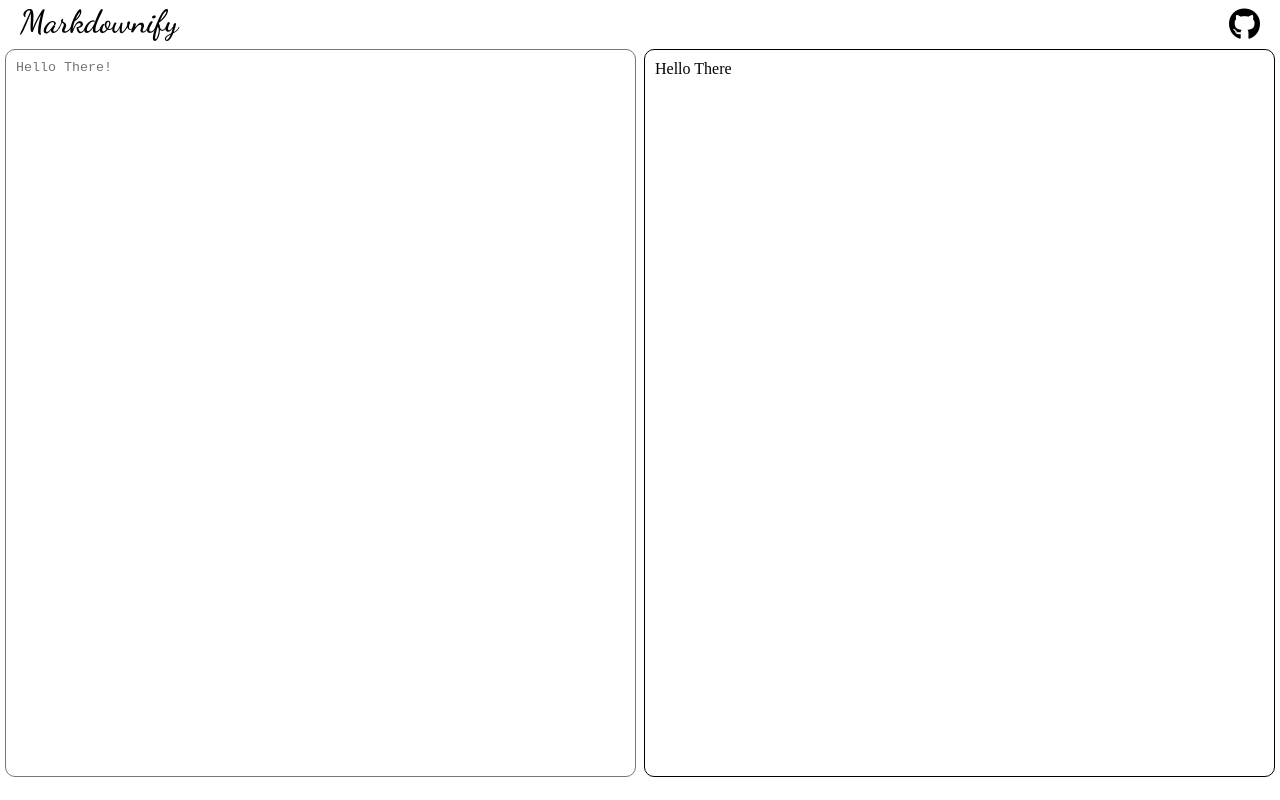
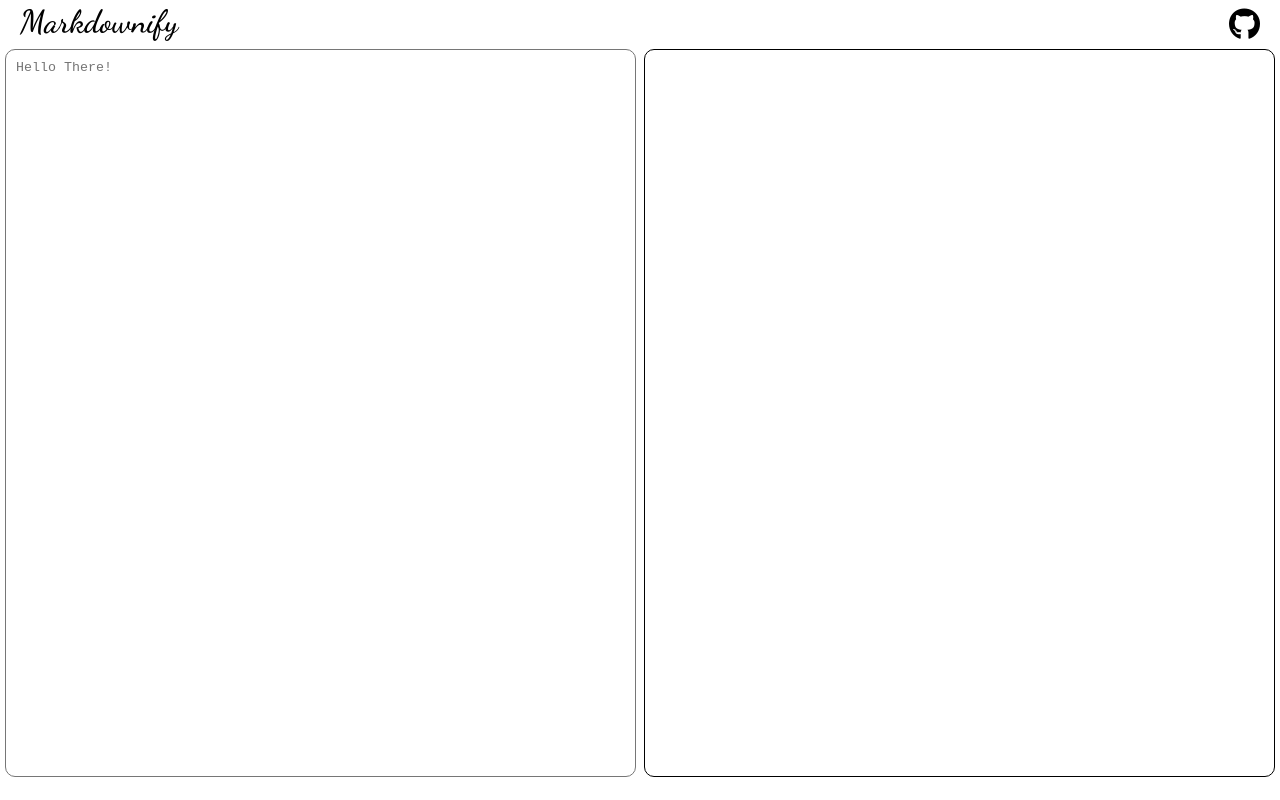
Before and after one commit to suveshmoza/Markdownify, a React (Vite) app: page / in a window 1280 px wide. Built offline with nearby package versions, Linux system fonts and the light colour scheme.

Commit message:
add react-markdown

```diff
--- a/package.json
+++ b/package.json
@@ -13,6 +13,7 @@
     "@reduxjs/toolkit": "^1.9.5",
     "react": "^18.2.0",
     "react-dom": "^18.2.0",
+    "react-markdown": "^8.0.7",
     "react-redux": "^8.1.1"
   },
   "devDependencies": {
--- a/src/components/OutputArea.tsx
+++ b/src/components/OutputArea.tsx
@@ -1,13 +1,10 @@
 import { useSelector } from 'react-redux';
 import { RootState } from '../store';
+import { ReactMarkdown } from 'react-markdown/lib/react-markdown';
 
 const OutputArea = () => {
 	const value = useSelector((state: RootState) => state.markdown.value);
-	return (
-		<div className="output-area">
-			{value.length === 0 ? 'Hello There' : value}
-		</div>
-	);
+	return <ReactMarkdown className="output-area" children={value} />;
 };
 
 export default OutputArea;
--- a/src/styles/index.css
+++ b/src/styles/index.css
@@ -32,10 +32,7 @@
 	border-radius: 10px;
 	word-wrap: break-word;
 	overflow-wrap: break-word;
-}
-
-.output-area:active {
-	outline: 1px solid black;
+	list-style-position: inside;
 }
 
 .markdown-nav {
```
Also changed, not shown: src/utils/markdownParser.js (deleted), 1 other file (tests, documents, lock files or other folders).
